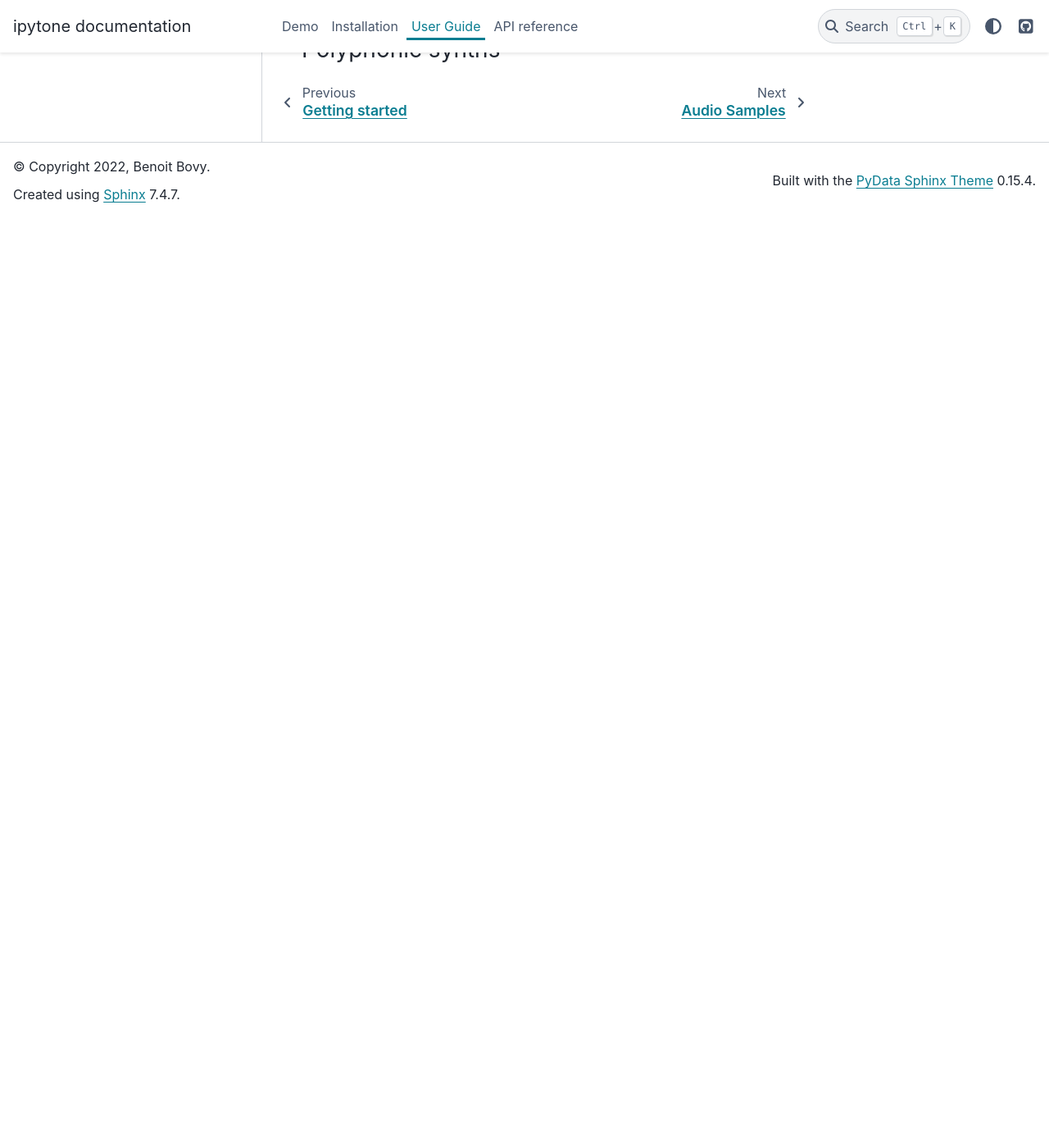
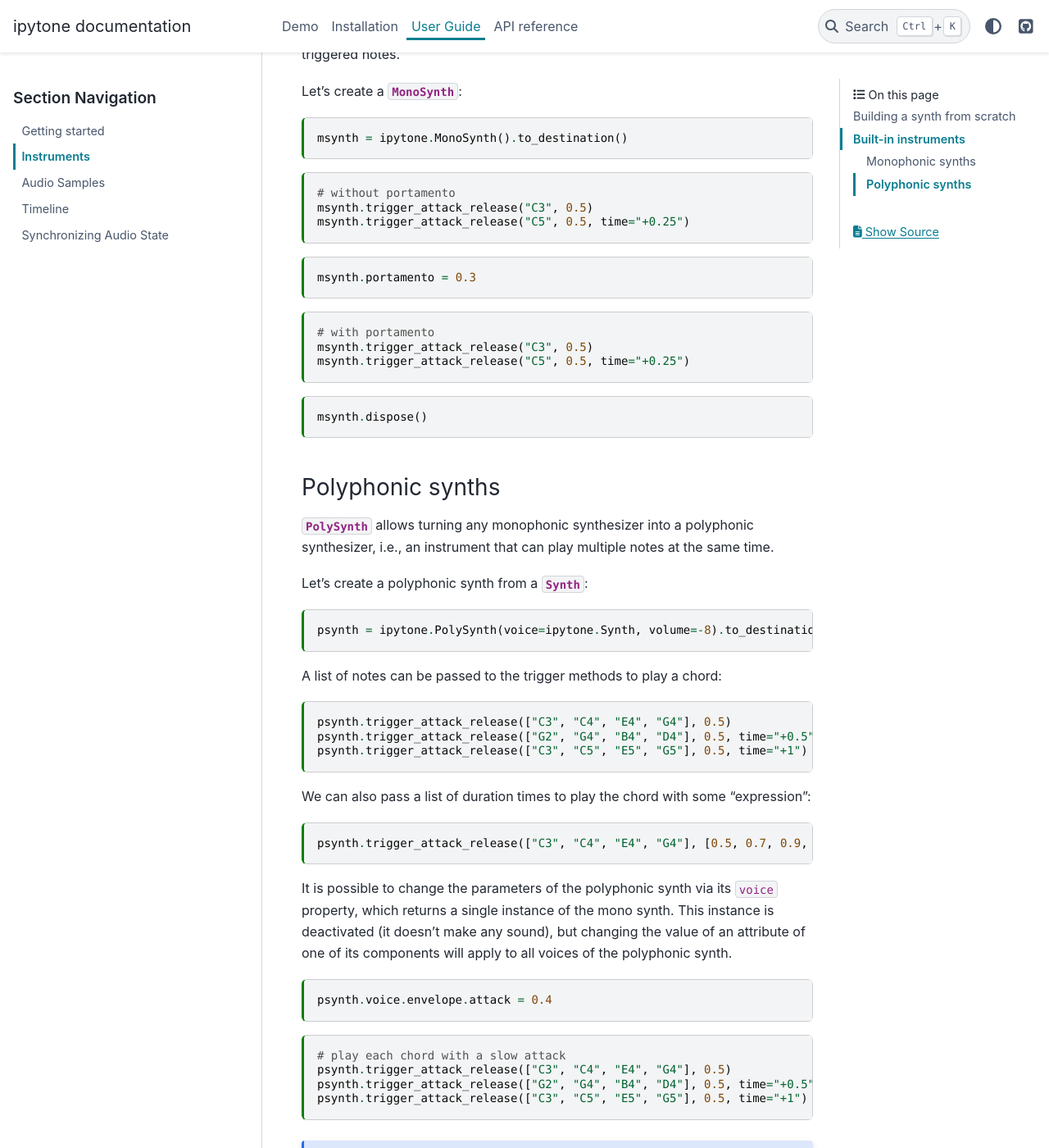
Before and after one commit to geigr/ipytone, a Sphinx documentation site: the page built from docs/instrument.md, in a window 1280 px wide and 1400 px high, scrolled down 4328 px. Shown: the whole window at 82% size. Built offline with Sphinx 7.4.7 and the PyData theme 0.15.4, drawn with Linux system fonts in a browser that asks for light colours; before the commit the page ends 4595 px from its top, so only the background shows below that; some of the changed text lies outside the part shown.

Commit message:
user guide instrument and synchronzing sections

````diff
--- a/docs/api.rst
+++ b/docs/api.rst
@@ -99,6 +99,8 @@ Effect
 
 Component
 ---------
+
+.. _api_analysis:
 
 Analysis
 ~~~~~~~~
--- a/docs/conf.py
+++ b/docs/conf.py
@@ -1,7 +1,6 @@
 # -*- coding: utf-8 -*-
 from ipywidgets import Widget
 from traitlets import HasTraits
-
 
 extensions = [
     "sphinx.ext.autodoc",
@@ -78,4 +77,4 @@ def skip_widget_members(app, what, name, obj, skip, options):
 
 
 def setup(app):
-    app.connect('autodoc-skip-member', skip_widget_members)
+    app.connect("autodoc-skip-member", skip_widget_members)
--- a/docs/instrument.md
+++ b/docs/instrument.md
@@ -203,7 +203,7 @@ env.dispose()
 Ipytone provides a few built-in instruments (see Section
 [Instrument](api_instrument) of API reference) that perform basic or more
 advanced sound synthesis from a combination of connected nodes (oscillators,
-envelopes, etc.).
+envelopes, etc.). Ipytone also provides a [Sampler](sampler).
 
 Let's use the {class}`~ipytone.Synth` here:
 
@@ -246,18 +246,115 @@ synth.dispose()
 
 ### Monophonic synths
 
-portamento, etc.
+{class}`~ipytone.Monophonic` synthesizers can only play one note at a time. They
+all have a `portamento` attribute, which allows smoothly sliding the frequency
+between two triggered notes.
+
+Let's create a {class}`~ipytone.MonoSynth`:
 
 ```{code-cell} ipython3
+msynth = ipytone.MonoSynth().to_destination()
+```
 
+```{code-cell} ipython3
+# without portamento
+msynth.trigger_attack_release("C3", 0.5)
+msynth.trigger_attack_release("C5", 0.5, time="+0.25")
+```
+
+```{code-cell} ipython3
+msynth.portamento = 0.3
+```
+
+```{code-cell} ipython3
+# with portamento
+msynth.trigger_attack_release("C3", 0.5)
+msynth.trigger_attack_release("C5", 0.5, time="+0.25")
+```
+
+```{code-cell} ipython3
+msynth.dispose()
 ```
 
 ### Polyphonic synths
 
++++
+
+{class}`~ipytone.PolySynth` allows turning any monophonic synthesizer into a
+polyphonic synthesizer, i.e., an instrument that can play multiple notes at the
+same time.
+
+Let's create a polyphonic synth from a {class}`~ipytone.Synth`:
+
 ```{code-cell} ipython3
+psynth = ipytone.PolySynth(voice=ipytone.Synth, volume=-8).to_destination()
+```
 
+A list of notes can be passed to the trigger methods to play a chord:
+
+```{code-cell} ipython3
+psynth.trigger_attack_release(["C3", "C4", "E4", "G4"], 0.5)
+psynth.trigger_attack_release(["G2", "G4", "B4", "D4"], 0.5, time="+0.5")
+psynth.trigger_attack_release(["C3", "C5", "E5", "G5"], 0.5, time="+1")
+```
+
+We can also pass a list of duration times to play the chord with some "expression":
+
+```{code-cell} ipython3
+psynth.trigger_attack_release(["C3", "C4", "E4", "G4"], [0.5, 0.7, 0.9, 1])
+```
+
+It is possible to change the parameters of the polyphonic synth via its `voice`
+property, which returns a single instance of the mono synth. This instance is
+deactivated (it doesn't make any sound), but changing the value of an attribute
+of one of its components will apply to all voices of the polyphonic synth.
+
+```{code-cell} ipython3
+psynth.voice.envelope.attack = 0.4
 ```
 
 ```{code-cell} ipython3
+# play each chord with a slow attack
+psynth.trigger_attack_release(["C3", "C4", "E4", "G4"], 0.5)
+psynth.trigger_attack_release(["G2", "G4", "B4", "D4"], 0.5, time="+0.5")
+psynth.trigger_attack_release(["C3", "C5", "E5", "G5"], 0.5, time="+1")
+```
 
+```{note}
+Changing the settings of some components of the `PolySynth.voice` may have
+no effect. This generally works with common components like the oscillator
+and the amplitude envelope.
 ```
+
+In addition to `trigger_attack()`, `trigger_release()` and
+`trigger_attack_release()`, {class}`~ipytone.PolySynth` provides a
+`release_all()` method that will trigger release for all the active voices
+
+```{code-cell} ipython3
+psynth.trigger_attack(["C3", "C4", "E4", "G4"])
+psynth.trigger_attack(["G2", "G4", "B4", "D4"], time="+0.5")
+psynth.trigger_attack(["C3", "C5", "E5", "G5"], time="+1")
+```
+
+```{code-cell} ipython3
+# release all chords triggered above
+psynth.release_all()
+```
+
+The maximum number of active voices is controlled by `max_polyphony`. When
+this number is reached, additional notes won't be played.
+
+```{code-cell} ipython3
+psynth.max_polyphony = 3
+```
+
+```{code-cell} ipython3
+# this will play only 3 notes!
+psynth.trigger_attack_release(["C3", "C4", "E4", "G4"], 0.5)
+```
+
+End of this tutorial!
+
+```{code-cell} ipython3
+psynth.dispose()
+```
--- a/docs/user_guide.rst
+++ b/docs/user_guide.rst
@@ -13,7 +13,7 @@ its `API`_ in Python.
     instrument
     audio_samples
     timeline
-    observe_link_audio
+    observe_link
 
 .. _`Documentation`: https://tonejs.github.io/
 .. _`Wiki`: https://github.com/Tonejs/Tone.js/wiki
````
Also changed, not shown: docs/audio_samples.md (+3 -0 lines), docs/observe_link.md (added, +331 -0 lines), docs/observe_link_audio.md (deleted, +0 -14 lines), 3 other files.
